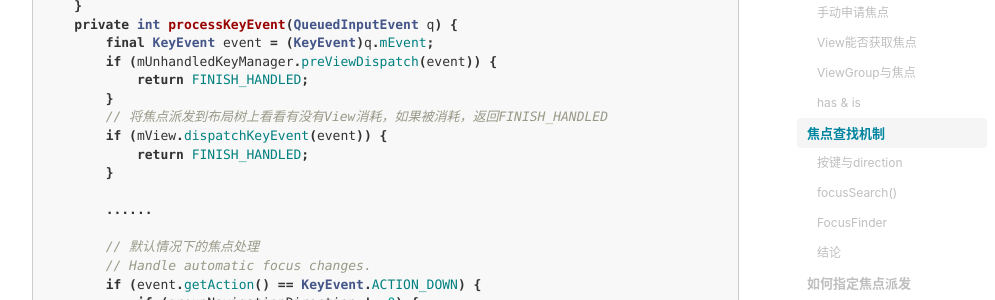
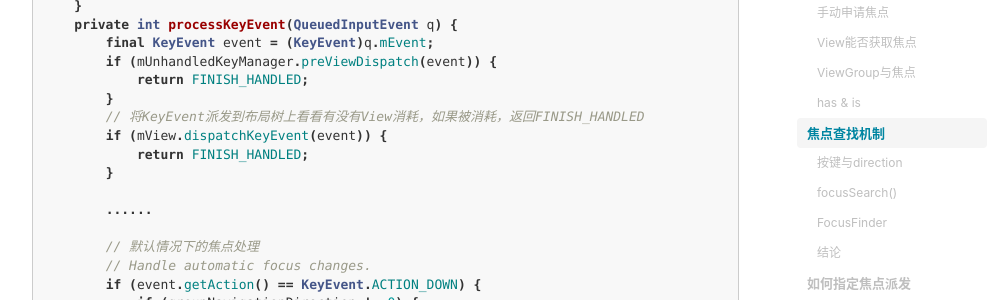
Before and after one commit to lx8421bcd/lx8421bcd.github.io, a Jekyll site: the page built from _posts/2018-12-10-TV端开发之焦点处理.md, in a window 1280 px wide and 900 px high, scrolled down 2430 px. Shown: the part 151-451 px from the top of the window, without its empty margins (233-1228 px from the left). Built offline with Jekyll 4.4.1, drawn with Linux system fonts in a browser that asks for light colours; nearby versions of some CDN libraries; comment, search, counter and statistics services are not loaded.

Commit message:
update wrong word

```diff
--- a/_posts/2018-12-10-TV端开发之焦点处理.md
+++ b/_posts/2018-12-10-TV端开发之焦点处理.md
@@ -71,7 +71,7 @@ final class ViewPostImeInputStage extends InputStage {
         if (mUnhandledKeyManager.preViewDispatch(event)) {
             return FINISH_HANDLED;
         }
-        // 将焦点派发到布局树上看看有没有View消耗，如果被消耗，返回FINISH_HANDLED
+        // 将KeyEvent派发到布局树上看看有没有View消耗，如果被消耗，返回FINISH_HANDLED
         if (mView.dispatchKeyEvent(event)) {
             return FINISH_HANDLED;
         }
```
